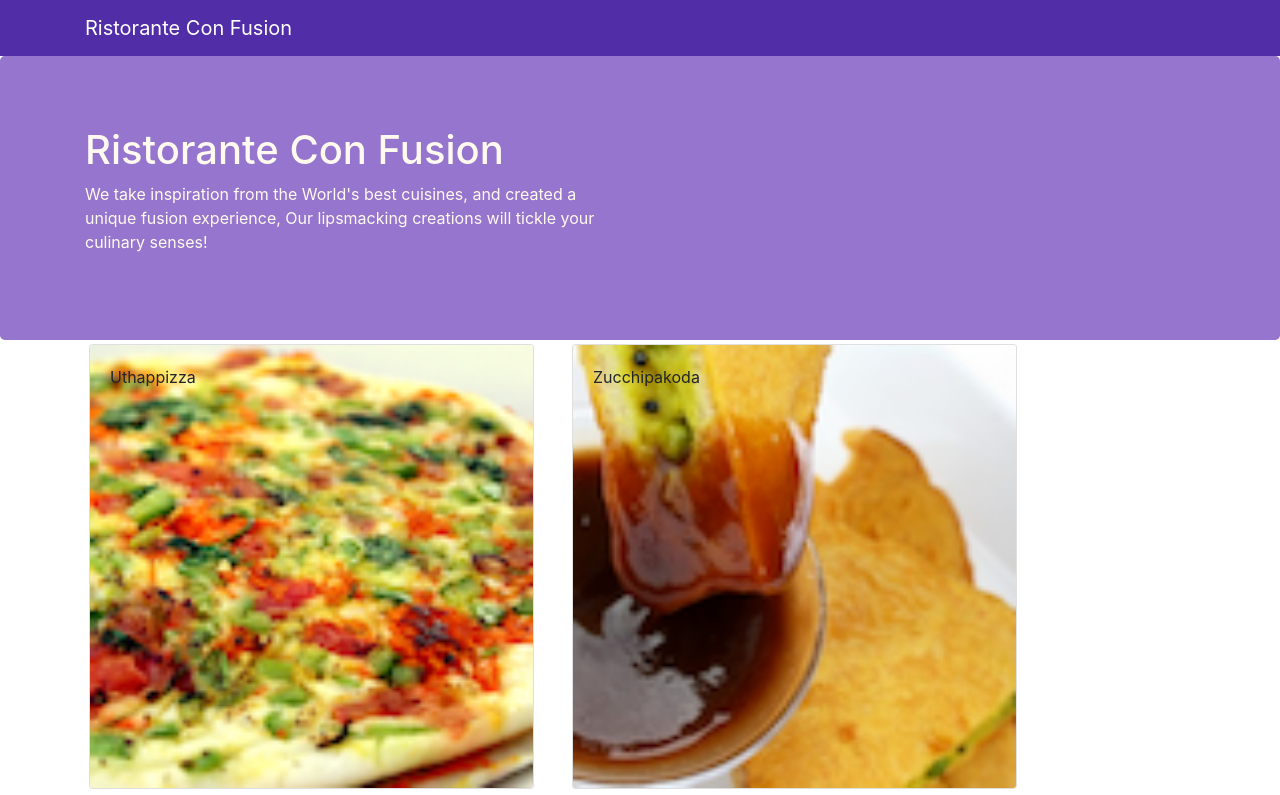
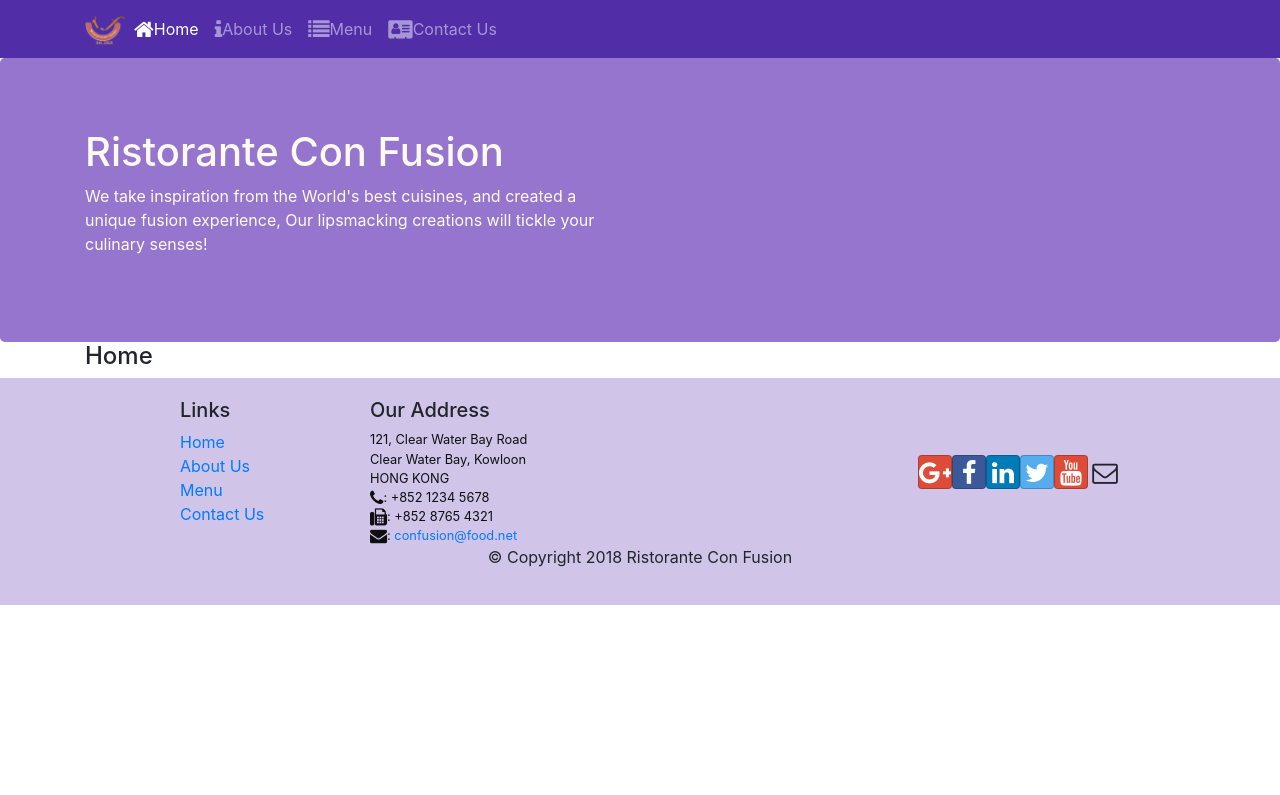
Before and after one commit to Jinay98/Confusion-React-App, a React (Create React App) app: page /home in a window 1280 px wide. Shown: the top 795 px of the page. Built offline with nearby package versions, Linux system fonts and the light colour scheme.

Commit message:
React Router

```diff
--- a/package.json
+++ b/package.json
@@ -11,6 +11,7 @@
     "font-awesome": "^4.7.0",
     "react": "^16.13.1",
     "react-dom": "^16.13.1",
+    "react-router-dom": "^5.1.2",
     "react-scripts": "3.4.1",
     "reactstrap": "^8.4.1"
   },
--- a/src/App.js
+++ b/src/App.js
@@ -1,14 +1,16 @@
 import React, { Component } from "react";
 import Main from "./components/MainComponent";
-
+import { BrowserRouter } from "react-router-dom";
 import "./App.css";
 
 class App extends Component {
   render() {
     return (
-      <div>
-        <Main />
-      </div>
+      <BrowserRouter>
+        <div>
+          <Main />
+        </div>
+      </BrowserRouter>
     );
   }
 }
--- a/src/components/FooterComponent.js
+++ b/src/components/FooterComponent.js
@@ -1,5 +1,5 @@
 import React from "react";
-
+import { link, Link } from "react-router-dom";
 function Footer(props) {
   return (
     <div className="footer">
@@ -9,16 +9,16 @@
             <h5>Links</h5>
             <ul className="list-unstyled">
               <li>
-                <a href="#">Home</a>
+                <Link to="/home">Home</Link>
               </li>
               <li>
-                <a href="#">About</a>
+                <Link to="/aboutus">About Us</Link>
               </li>
               <li>
-                <a href="#">Menu</a>
+                <Link to="/menu">Menu</Link>
               </li>
               <li>
-                <a href="contactus.html">Contact</a>
+                <Link to="/contactus">Contact Us</Link>
               </li>
             </ul>
           </div>
--- a/src/components/HeaderComponent.js
+++ b/src/components/HeaderComponent.js
@@ -1,13 +1,68 @@
 import React, { Component } from "react";
-import { Navbar, NavbarBrand, Jumbotron } from "reactstrap";
+import {
+  Navbar,
+  NavbarBrand,
+  Nav,
+  NavbarToggler,
+  Collapse,
+  NavItem,
+  Jumbotron,
+} from "reactstrap";
+import { NavLink } from "react-router-dom";
+class Header extends Component {
+  constructor(props) {
+    super(props);
+    this.state = {
+      isNavOpen: false,
+    };
+    this.toggleNav = this.toggleNav.bind(this);
+  }
+  toggleNav() {
+    this.setState({ isNavOpen: !this.state.isNavOpen });
+  }
 
-class Header extends Component {
   render() {
     return (
       <React.Fragment>
-        <Navbar dark>
+        <Navbar dark expand="md">
+          <NavbarToggler onClick={this.toggleNav} />
           <div className="container">
-            <NavbarBrand href="/">Ristorante Con Fusion</NavbarBrand>
+            <NavbarBrand className="mr-auto" href="/">
+              <img
+                src="assets/images/logo.png"
+                height="30"
+                width="41"
+                alt="Ristorante Con Fusion"
+              />
+            </NavbarBrand>
+
+            <Collapse isOpen={this.state.isNavOpen} navbar>
+              <Nav navbar>
+                <NavItem>
+                  <NavLink className="nav-link" to="/home">
+                    <span className="fa fa-home fa-lg"></span>Home
+                  </NavLink>
+                </NavItem>
+
+                <NavItem>
+                  <NavLink className="nav-link" to="/aboutus">
+                    <span className="fa fa-info fa-lg"></span>About Us
+                  </NavLink>
+                </NavItem>
+
+                <NavItem>
+                  <NavLink className="nav-link" to="/menu">
+                    <span className="fa fa-list fa-lg"></span>Menu
+                  </NavLink>
+                </NavItem>
+
+                <NavItem>
+                  <NavLink className="nav-link" to="/contactus">
+                    <span className="fa fa-address-card fa-lg"></span>Contact Us
+                  </NavLink>
+                </NavItem>
+              </Nav>
+            </Collapse>
           </div>
         </Navbar>
         <Jumbotron>
--- /dev/null
+++ b/src/components/HomeComponent.js
@@ -0,0 +1,10 @@
+import React from 'react';
+
+function Home(props){
+    return(
+        <div className="container">
+            <h4>Home</h4>
+        </div>
+    );
+}
+export default Home;
--- a/src/components/MainComponent.js
+++ b/src/components/MainComponent.js
@@ -4,39 +4,36 @@
 import Dishdetail from "./DishdetailComponent";
 import Header from "./HeaderComponent";
 import Footer from "./FooterComponent";
+import Home from "./HomeComponent";
 import { DISHES } from "../shared/dishes";
+import { Switch, Route, Redirect } from "react-router-dom";
 
 class Main extends Component {
   constructor(props) {
     super(props);
     this.state = {
       dishes: DISHES,
-      selectedDish: null,
     };
   }
 
-  onSelectedDish(dishId) {
-    this.setState({
-      selectedDish: dishId,
-    });
-  }
-
   render() {
+    const HomePage = () => {
+      return <Home />;
+    };
     return (
       <div>
         <Header />
-        <Menu
-          dishes={this.state.dishes}
-          onClick={(dishId) => this.onSelectedDish(dishId)}
-        />
-        <Dishdetail
-          dish={
-            this.state.dishes.filter(
-              (dish) => dish.id === this.state.selectedDish
-            )[0]
-          }
-        />
-        <Footer/>
+        <Switch>
+          <Route path="/home" component={HomePage} />
+          <Route
+            exact
+            path="/menu"
+            component={() => <Menu dishes={this.state.dishes} />}
+          />
+          <Redirect to="/home" />
+        </Switch>
+
+        <Footer />
       </div>
     );
   }
```
Also changed, not shown: 1 other file (tests, documents, lock files or other folders).
